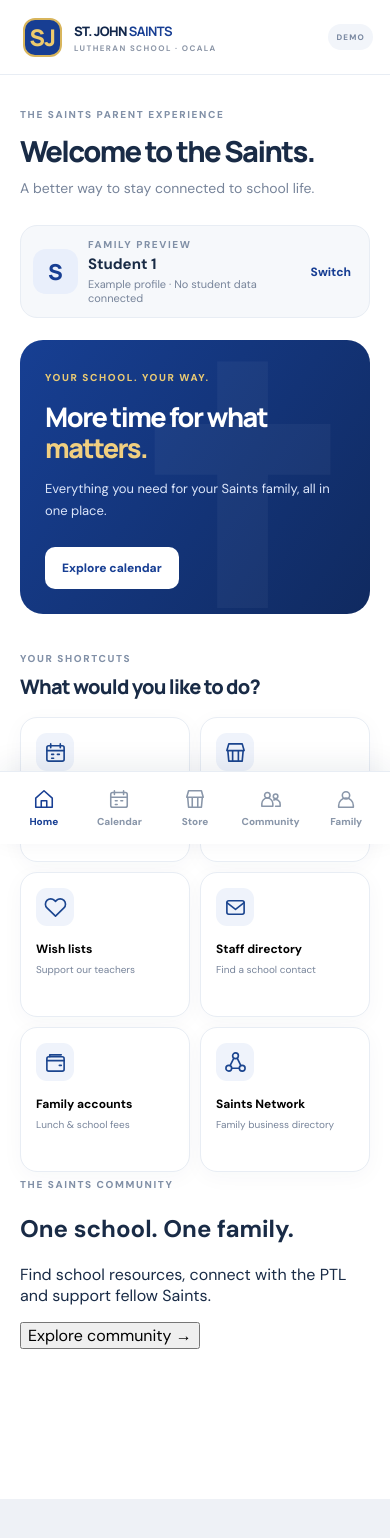
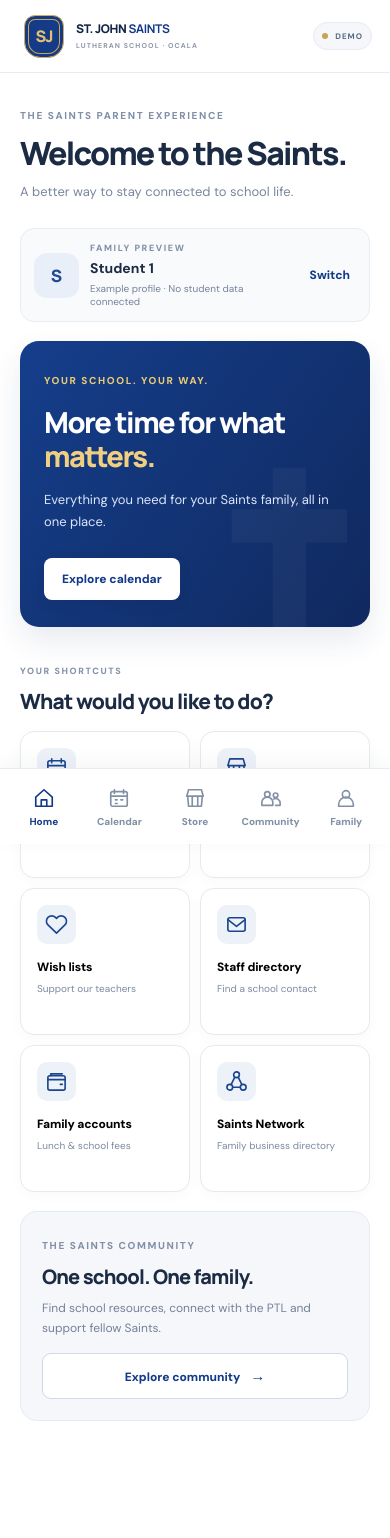
Before and after one commit to kwilly187/stjohn-school-app, a Next.js app: page / in a window 390 px wide. Shown: the top 1538 px of the page. Before the commit the page ends 1499 px from the top, so only its background shows below. Built offline with nearby package versions, Linux system fonts and the light colour scheme.

Commit message:
Elevate Saints app visual hierarchy, mobile layout, and typography

```diff
--- a/app/style.css
+++ b/app/style.css
@@ -18,3 +18,49 @@ main{padding:0 clamp(20px,5vw,54px) 50px}.intro{padding:36px 0 23px}.intro.compa
 
 /* Consistent app icon system and refined interactive surfaces */
 .shortcut-symbol{color:#1b458f}.shortcut-symbol svg,.bottom-nav svg{display:block}.shortcut{transition:border-color .15s,background-color .15s,transform .15s}.shortcut:active{transform:scale(.985)}.bottom-nav button{min-height:49px;justify-content:center}.bottom-nav button span{display:grid;place-items:center;min-height:24px}.network-entry{background:#f7f9fd;border-left:3px solid #d4a746}.network-entry .primary{margin-top:8px}.days button{min-height:36px}.menu-line:active,.wish-line:active{background:#f5f8fc}
+
+/* Saints design refinement — mobile-first editorial layout */
+:root{--blue:#123a88;--navy:#122447;--gold:#cba24e;--ink:#1c2b44;--muted:#77839a;--line:#e7ebf2}
+body{background:#f1f3f7;-webkit-font-smoothing:antialiased}
+.app{box-shadow:0 0 65px #2030520a}
+.topbar{background:#fff;position:relative;z-index:3}
+.brand{gap:12px;letter-spacing:-.35px;line-height:1.1}
+.brand-icon{width:43px;height:46px;border:1.5px solid #d1ad60;border-radius:11px 11px 16px 16px;background:#153a87;color:#e5c16d;font:800 17px Manrope,sans-serif;letter-spacing:-1px;box-shadow:inset 0 0 0 3px #153a87,inset 0 0 0 4px #c9a650}
+.brand small{letter-spacing:1.1px;margin-top:5px}
+.demo{display:inline-flex;align-items:center;gap:7px;color:#5a6b86;background:#f5f7fa;border:1px solid #e7ebf2;letter-spacing:1px;font-size:9px}
+.demo-dot{display:inline-block;width:6px;height:6px;border-radius:50%;background:#cba24e}
+.intro{padding:43px 0 28px}.intro h1{font-size:clamp(31px,4.4vw,43px);line-height:1.12;letter-spacing:-1.7px;margin:12px 0 9px}.intro p{font-size:14px;color:#79869b;line-height:1.65}
+.intro.compact{padding-top:22px;padding-bottom:18px}.intro.compact h1{font-size:clamp(29px,4vw,39px)}
+.family-strip{border-radius:14px;padding:17px 21px;margin-bottom:19px;background:#f8fafc;border-color:#e7edf5;box-shadow:none}
+.avatar{background:#e9eff9;color:#214b91;font-size:17px}
+.family-strip .eyebrow{font-size:9px}.family-strip strong{font-size:14px;margin:2px 0}
+.feature{min-height:238px;border-radius:19px;padding:33px 37px;background:linear-gradient(125deg,#153e8b 0%,#10295f 100%);box-shadow:0 14px 30px #122f6719}
+.feature h2{max-width:450px;line-height:1.16;margin-top:17px}
+.feature p{max-width:390px}.feature button{padding:13px 18px;border-radius:8px;box-shadow:0 4px 13px #091d3b17}
+.feature-mark{font-size:265px;right:15px;bottom:-88px;font-family:Georgia,serif}
+.heading{margin:38px 0 18px}.heading .eyebrow{color:#8291a8;font-size:9px}.heading h2{font-size:clamp(21px,3vw,25px);margin:8px 0}
+.shortcuts{gap:12px}.shortcut{min-height:157px;padding:21px;border-radius:15px;box-shadow:0 3px 14px #182a4907;border-color:#e5eaf1}.shortcut:hover{background:#f9fbff;border-color:#c7d5ed;box-shadow:0 6px 20px #1a366310}
+.shortcut-symbol{border-radius:10px;background:#edf2f9;width:40px;height:40px;margin-bottom:17px}
+.shortcut strong{font-size:14px;font-weight:800;letter-spacing:-.15px}.shortcut small{font-size:11px;line-height:1.5;color:#7c8aa0}
+.bulletin{margin:19px 0 0;padding:25px 27px;background:#f5f7fb;border:1px solid #e6ebf3;border-radius:17px;display:flex;align-items:center;justify-content:space-between;gap:22px}
+.bulletin h2{font:800 23px Manrope,sans-serif;letter-spacing:-.8px;margin:9px 0}.bulletin p{margin:0;color:#748198;font-size:12px;line-height:1.65;max-width:420px}
+.bulletin button{flex-shrink:0;border:1px solid #cfd9ea;background:#fff;color:#123a88;border-radius:9px;padding:12px 16px;font-weight:800;font-size:12px}
+.bulletin button span{font-size:15px;margin-left:7px}
+.surface{border-color:#e6ebf2;box-shadow:0 3px 15px #142b5206;padding:24px}
+.secondary{background:#f8faff;border-color:#dfe6f2}
+.primary{border-radius:9px;background:#153d8b}
+.product-card{border-radius:15px}.product-art{border-radius:10px}.network-hero{background:linear-gradient(120deg,#173c87,#102759);border-bottom-color:#d5ac56}
+.directory-placeholder{background:#fbfcfe}.directory-icon{width:52px;height:52px;background:#edf2f9;border-radius:14px;color:#153e8b;display:grid;place-items:center;margin-bottom:15px}
+.bottom-nav{padding-top:11px;box-shadow:0 -5px 20px #142a4a0b}.bottom-nav button{color:#8290a6;font-size:10px;gap:5px}.bottom-nav button.active{color:#153d8b}.bottom-nav button svg{stroke-width:1.8}
+button{touch-action:manipulation}
+@media(max-width:600px){
+.topbar{padding:12px 18px;height:73px}.brand{font-size:12px}.brand-icon{width:40px;height:43px;font-size:16px}.brand small{font-size:7px}.demo{font-size:8px}
+.intro{padding:30px 0 21px}.intro h1{font-size:32px}.intro p{font-size:13px}
+.family-strip{padding:13px;gap:11px}.family-strip small{font-size:10px}
+.feature{padding:27px 24px;min-height:236px}.feature h2{font-size:29px;position:relative;z-index:1}.feature p{position:relative;z-index:1}.feature-mark{font-size:210px;right:-3px;bottom:-65px}
+.heading{margin:31px 0 16px}.heading h2{font-size:21px}
+.shortcuts{gap:10px}.shortcut{min-height:147px;padding:16px;border-radius:14px}.shortcut-symbol{margin-bottom:15px;width:39px;height:39px}.shortcut strong{font-size:12px}.shortcut small{font-size:10px}
+.bulletin{padding:21px;align-items:flex-start;flex-direction:column;gap:15px}.bulletin h2{font-size:20px}.bulletin button{width:100%;text-align:center}
+.surface{padding:19px}
+}
+@media(prefers-reduced-motion:reduce){html{scroll-behavior:auto}*,*:before,*:after{transition:none!important;animation:none!important}}
```
